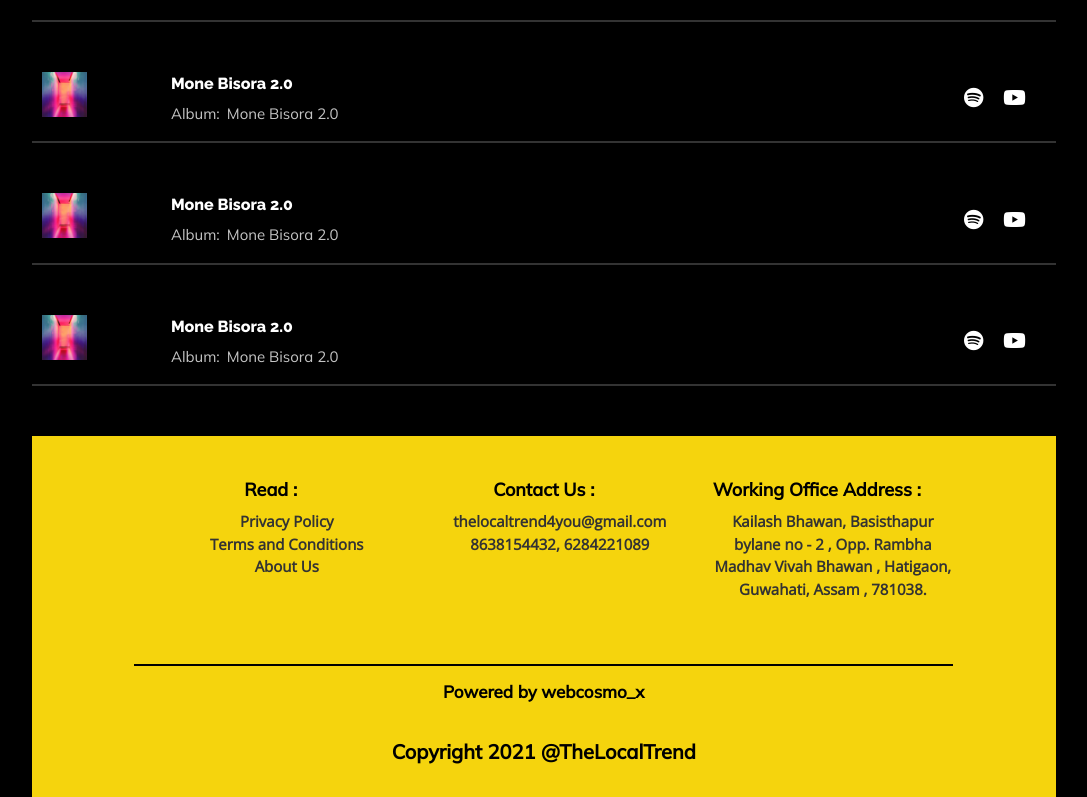
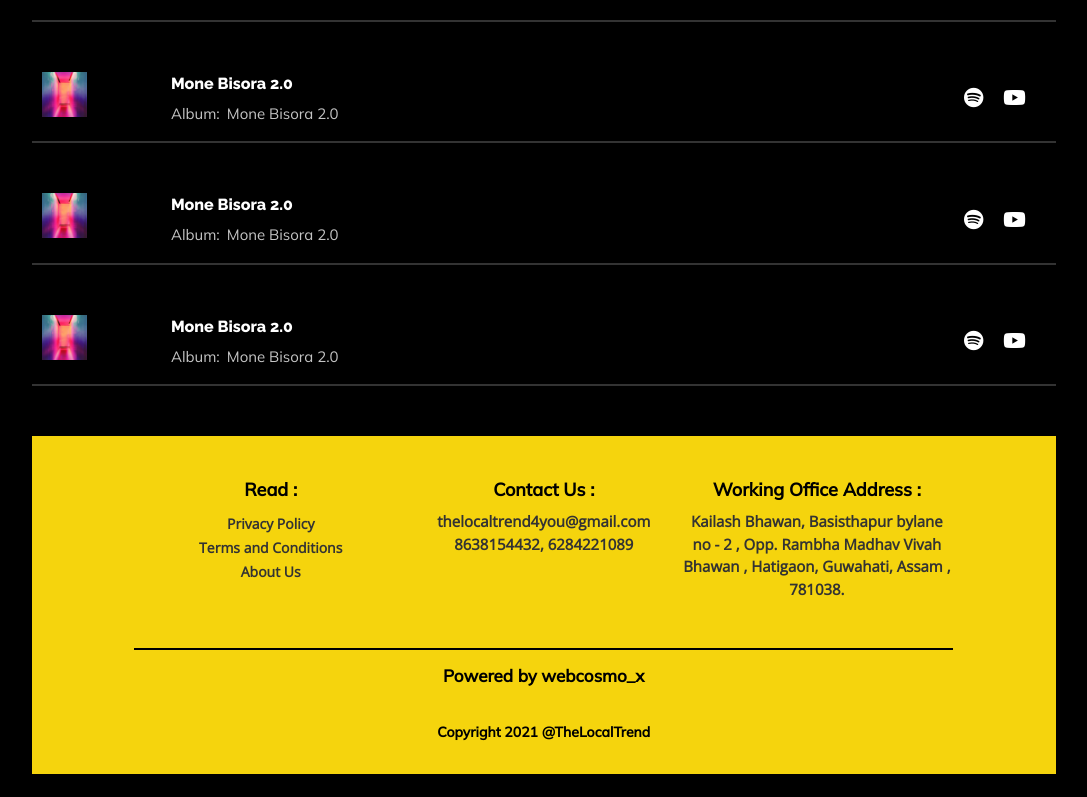
Before and after one commit to WebCosmoX/TheLocalTrend, a React (Create React App) app in the folder client/: page /artist in a window 1280 px wide. Shown: the part 1442-2239 px from the top of the page, without its empty margins (173-1260 px from the left). After the commit the page ends 2216 px from the top, so only its background shows below. Built offline with nearby package versions, Linux system fonts and the light colour scheme.

Commit message:
Fixed ui issues

```diff
--- a/client/src/App.js
+++ b/client/src/App.js
@@ -1,7 +1,5 @@
 import HomePage from "./Pages/Home Page/HomePage";
 import { BrowserRouter as Router, Switch, Route } from 'react-router-dom';
-import Footer from "./Components/Footer/Footer";
-import SlickSlider from "./Components/Sliders/Slick Slider/SlickSlider";
 import { NotFound } from './NotFound/NotFound';
 import Signin from "./Components/Admin/Signin";
 import Landing from "./Components/Admin/Landing";
@@ -15,7 +13,6 @@ function App() {
       <Router>
         <Switch>
           <Route path="/" exact component={HomePage} />
-          <Route path="/slider" exact component={SlickSlider} />
           <Route path="/admin/signin" exact component={Signin} />
           <AdminRoute path="/admin" exact component={Landing} />
           <AdminRoute exact path='/admin/services/:id/update' component={UpdatePage} />
--- a/client/src/Components/Footer/Footer.jsx
+++ b/client/src/Components/Footer/Footer.jsx
@@ -1,5 +1,6 @@
 import React from 'react';
 import classes from './footer.module.css';
+import { Link } from 'react-router-dom';
 
 export default function Footer() {
     return (
@@ -7,30 +8,32 @@ export default function Footer() {
             <div className={classes.top}>
                 <div className={classes.content_container}>
                     <div className={classes.header}>Read :</div>
-                    <ul className={classes.list}>
-                        <li>Privacy Policy</li>
-                        <li>Terms and Conditions</li>
-                        <li>About Us</li>
-                    </ul>
+                    <div className={classes.footer_link_container}>
+                        <Link to="/" className={classes.footer_link}>
+                            Privacy Policy
+                        </Link>
+                        <Link to="/" className={classes.footer_link}>
+                            Terms and Conditions
+                        </Link>
+                        <Link to="/" className={classes.footer_link}>
+                            About Us
+                        </Link>
+                    </div>
                 </div>
 
                 <div className={classes.content_container}>
                     <div className={classes.header}>Contact Us :</div>
-                    <ul className={classes.list}>
                     <p className={classes.content}>
                         thelocaltrend4you@gmail.com<br />
                         8638154432, 6284221089
                     </p>
-                    </ul>
                 </div>
 
                 <div className={classes.content_container}>
                     <div className={classes.header}>Working Office Address :</div>
-                    <ul className={classes.list}>
                     <p className={classes.content}>
                         Kailash Bhawan, Basisthapur bylane no - 2 , Opp. Rambha Madhav Vivah Bhawan , Hatigaon, Guwahati, Assam , 781038.
                     </p>
-                    </ul>
                 </div>
             </div>
 
--- a/client/src/Components/Footer/footer.module.css
+++ b/client/src/Components/Footer/footer.module.css
@@ -27,7 +27,7 @@
     flex-direction: column;
     align-items: center;
     margin-bottom: 20px;
-    width: 60%;
+    width: 70%;
 }
 
 .header{
@@ -36,28 +36,29 @@
     font-size: 17px;
 }
 
-.list{
-    list-style: none;
+.footer_link_container{
     display: flex;
     flex-direction: column;
     align-items: center;
     margin-top: 7px;
 }
 
-.list li{
+.footer_link{
+    margin-top: 3px;
     font-family: var(--opensans);
+    color: var(--grey);
+    text-decoration: none;
     font-size: 14px;
     font-weight: 600;
-    color: #333;
-    cursor: pointer;
 }
 
 .content{
-    color: #333;
+    color: var(--grey);
     text-align: center;
     font-family: var(--opensans);
     font-size: 14px;
     font-weight: 600;
+    margin-top: 7px;
 }
 
 .line{
@@ -68,6 +69,7 @@
 }
 
 .powered{
+    font-size: 17px;
     margin-top: 16px;
     font-weight: 800;
     font-family: var(--mulish);
@@ -75,9 +77,10 @@
 }
 
 .copyright{
-    margin-top: 25px;
+    margin-top: 20px;
     font-weight: 800;
     font-family: var(--mulish);
+    font-size: 14px;
 }
 
 
--- a/client/src/Components/Links/EventLink.jsx
+++ b/client/src/Components/Links/EventLink.jsx
@@ -4,7 +4,7 @@ import classes from './eventlink.module.css';
 export default function EventLink({ text }) {
     return (
         <div className={classes.container}>
-            <i className="far fa-play-circle"></i>
+            <i class="fas fa-play-circle"></i>
             <a href="#" className={classes.link}>
                 {text}
             </a>
--- a/client/src/Components/Links/eventlink.module.css
+++ b/client/src/Components/Links/eventlink.module.css
@@ -7,7 +7,7 @@
 .container i {
     display: inline-block;
     margin-right: 16px;
-    font-size: 18px;
+    font-size: 20px;
     color: var(--yellow);
 }
 
--- a/client/src/Pages/Home Page/homepage.module.css
+++ b/client/src/Pages/Home Page/homepage.module.css
@@ -202,8 +202,8 @@
 
 .circle {
     display: inline-block;
-    width: 3px;
-    height: 3px;
+    width: 5px;
+    height: 5px;
     border-radius: 50%;
     background: var(--white);
     margin-left: 7px;
```
Also changed, not shown: 1 other file (tests, documents, lock files or other folders). Lines whose indentation alone changed are shown as unchanged.
